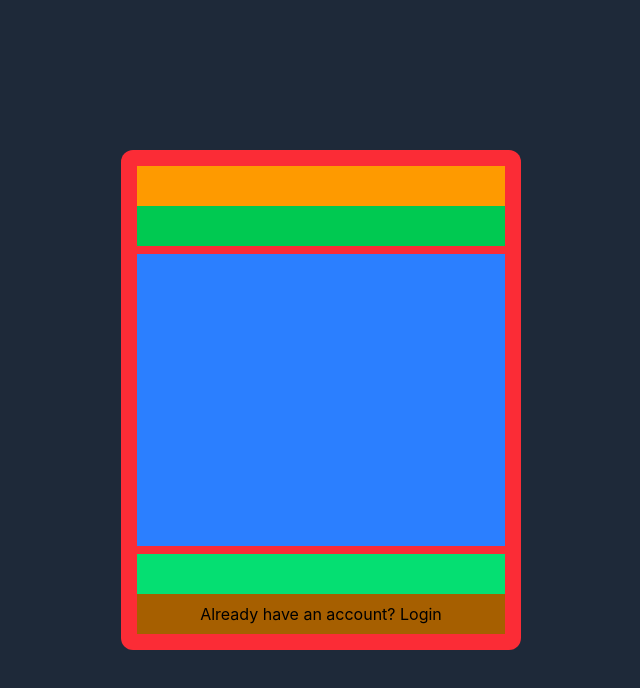
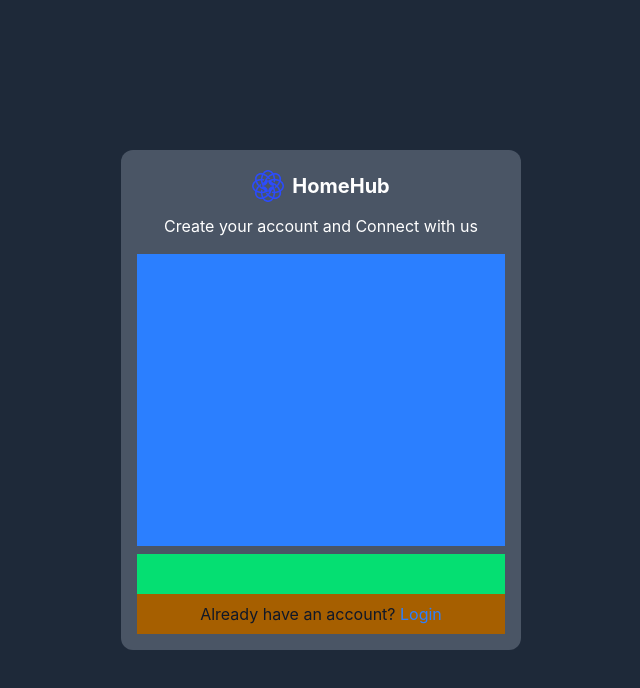
Before and after one commit to Vineetpaul/HomeHub, a React (Vite) app: page /signup in a window 1280 px wide. Shown: the top 688 px of the page, without its empty margins (319-959 px from the left). Built offline with nearby package versions, Linux system fonts and the light colour scheme.

Commit message:
Signup-page

```diff
--- a/src/Pages/Signup/Signup.jsx
+++ b/src/Pages/Signup/Signup.jsx
@@ -1,4 +1,4 @@
-import React from 'react'
+import Logo from '../../assets/logoipsum-427.png'
 import { Link, useNavigate } from 'react-router-dom'
 
 const Signup = () => {
@@ -14,13 +14,16 @@ const Signup = () => {
 
   return (
     <div className='w-full min-h-screen bg-gray-800 flex items-center justify-center p-6 md:p-10 lg:p-16 overflow-y-auto'>
-      <div className="bg-red-500 w-full h-[500px] md:max-w-[450px] lg:max-w-[400px] min-h-[450px] flex flex-col rounded-xl p-4 gap-2">
+      <div className="bg-gray-600 w-full h-[500px] md:max-w-[450px] lg:max-w-[400px] min-h-[450px] flex flex-col rounded-xl p-4 gap-2">
         {/* heading section */}
-        <div className='flex flex-col w-full h-[80px] bg-purple-500 '>
-          <div className='w-full h-[40px] bg-amber-500'>
+        <div className='flex flex-col w-full h-[80px] '>
+          <div className='flex items-center justify-center gap-2   w-full h-[40px] 0'>
+            <img src={Logo} alt="Logo" className='w-8 h-8 '/>
+            <h1 className='text-xl font-bold text-white '>HomeHub</h1>
 
           </div>
-          <div className='w-full h-[40px] bg-green-500'>
+          <div className='flex items-center justify-center w-full h-[40px] '>
+            <h1 className=' text-white text-semibold  leading-lose'>Create your account and Connect with us</h1>
 
           </div>
 
@@ -39,7 +42,7 @@ const Signup = () => {
 
           </div>
           <div className="flex items-center justify-center w-full h-[40px] bg-yellow-700">
-            <p>Already have an account? <span onClick={handleLogin}>Login</span></p>
+            <p className='text-md text-gray-900'>Already have an account? <span onClick={handleLogin} className='text-blue-500 hover:text-blue-400 transition-colors duration-200 cursor-pointer'>Login</span></p>
           </div>
 
         </div>
```
